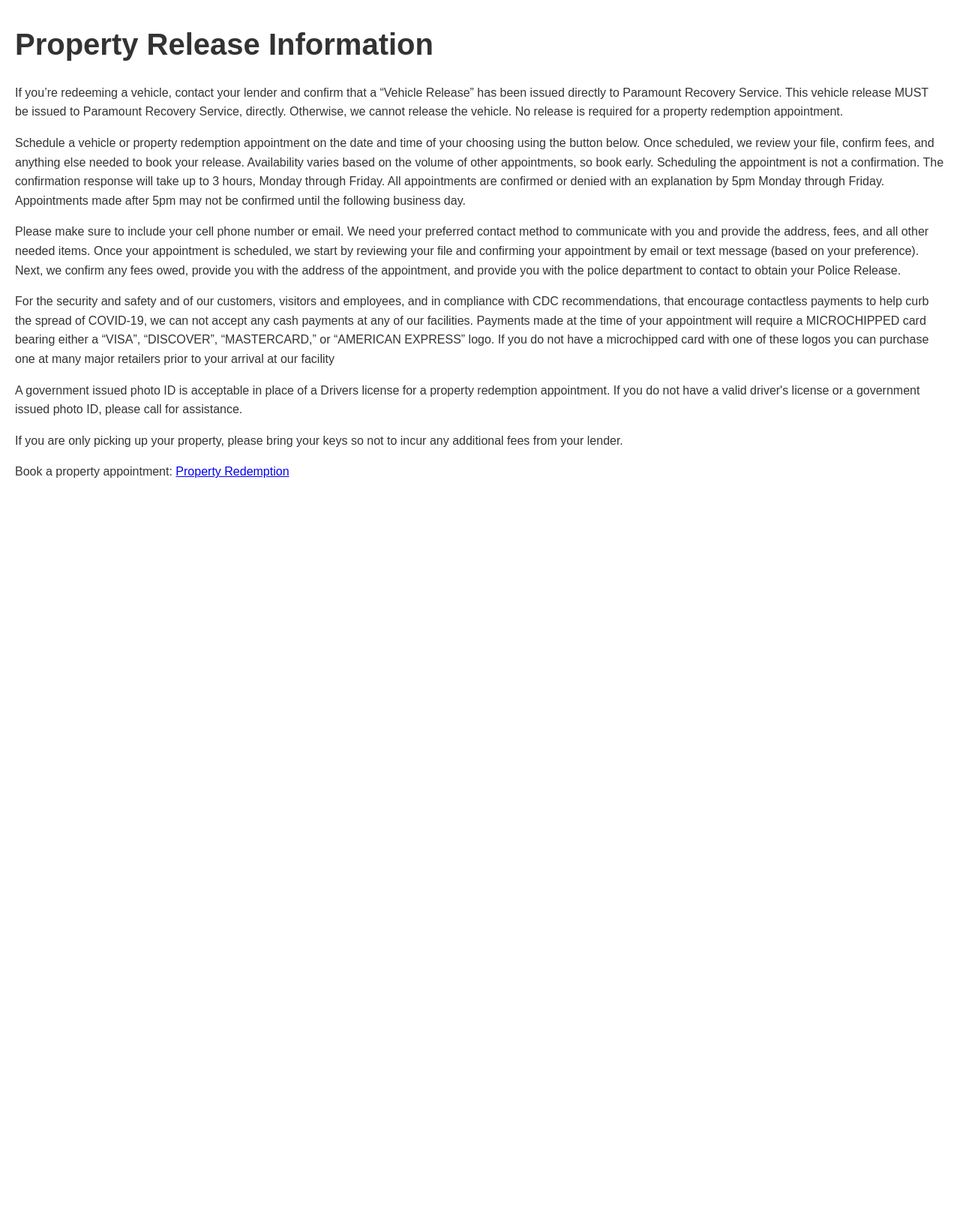
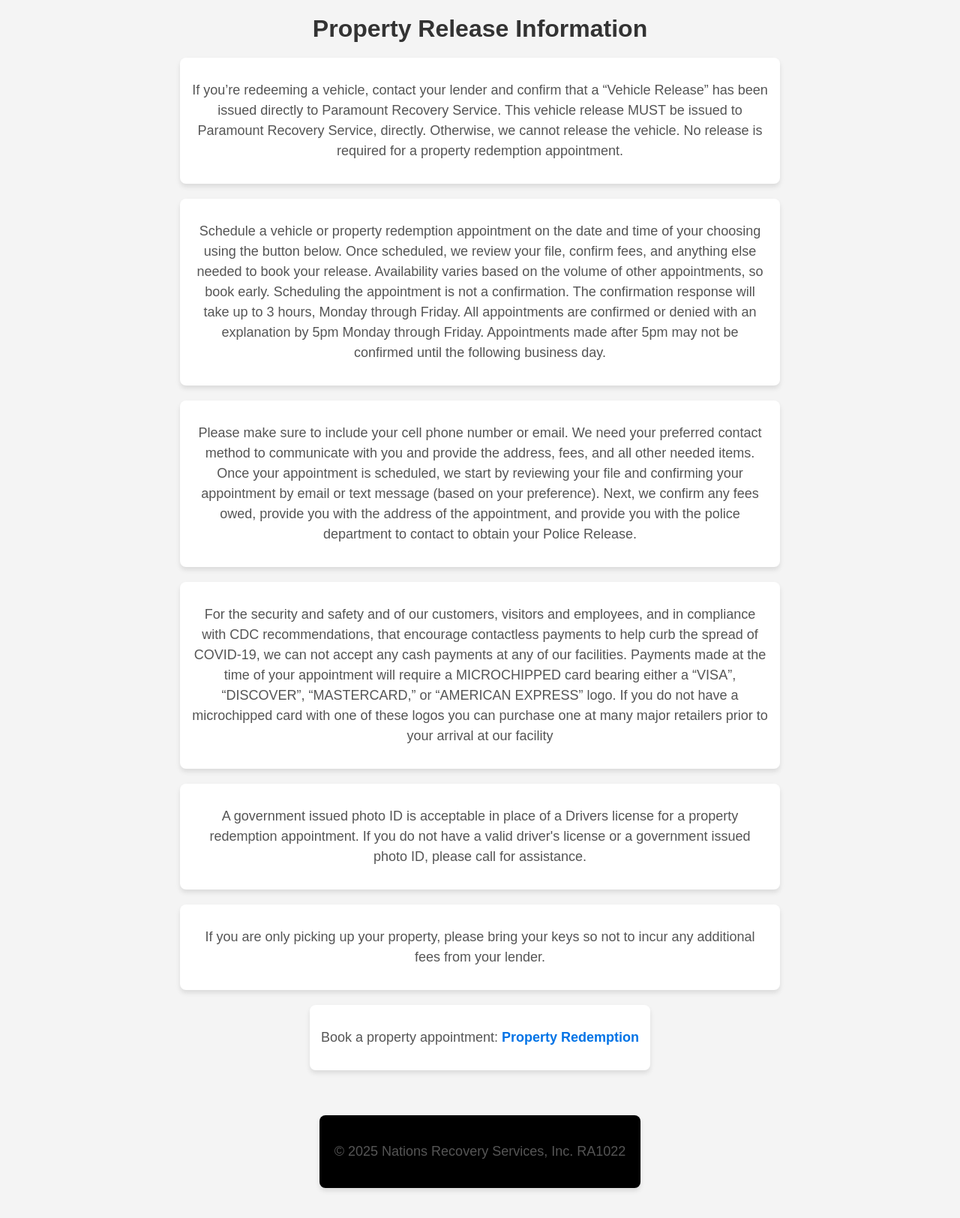
Before and after one commit to duran-andrew/Nations-Web-Project, a Flask app: page /property-information in a window 1280 px wide. Shown: the whole page at 75% size. Before the commit the page ends 637 px from the top, so only its background shows below. Run offline with Flask 3, Linux system fonts and the light colour scheme.

Commit message:
changed layout for prop_info page

```diff
--- a/static/prop_info.css
+++ b/static/prop_info.css
@@ -1,72 +1,85 @@
-body {
-    font-family: 'Montserrat', sans-serif;
-    line-height: 1.6;
-    font-size: 16px;
-    color: #333;
-    margin: 20px;
+/* General Reset */
+* {
+    margin: 0;
+    padding: 0;
+    box-sizing: border-box;
+    font-family: Arial, sans-serif;
 }
 
-h1, h2, h3 {
-    font-weight: 700;
-    margin-bottom: 20px;
+body {
+    background-color: #f4f4f4;
+    color: #333;
+    display: flex;
+    flex-direction: column;
+    justify-content: center;
+    align-items: center;
+    min-height: 100vh;
+    padding: 20px;
 }
 
+/* Heading */
 h1 {
-    font-size: 2.5em;
+    font-size: 32px;
+    margin-bottom: 20px;
+    color: #333;
+    text-align: center;
 }
 
-h2 {
-    font-size: 2em;
+/* Message Paragraphs */
+div p {
+    font-size: 18px;
+    margin: 15px 0;
+    line-height: 1.5;
+    color: #555;
+    text-align: center;
 }
 
-h3 {
-    font-size: 1.5em;
+/* Book Appointment Link */
+a {
+    color: #0073e6;
+    text-decoration: none;
+    font-weight: bold;
 }
 
-p {
-    margin-bottom: 15px;
+a:hover {
+    text-decoration: underline;
 }
 
-label {
-    display: block;
-    margin-bottom: 5px;
-    font-weight: 600;
+/* Container for the sections */
+div {
+    max-width: 800px;
+    margin-bottom: 20px;
+    padding: 15px;
+    background-color: white;
+    border-radius: 8px;
+    box-shadow: 0 4px 6px rgba(0, 0, 0, 0.1);
 }
 
-input[type="text"],
-input[type="email"],
-input[type="tel"],
-textarea {
-    width: calc(100% - 12px);
-    padding: 8px;
-    margin-bottom: 15px;
-    border: 1px solid #ccc;
-    border-radius: 4px;
-    box-sizing: border-box;
+/* Footer Section (Optional, if you need it) */
+footer {
+    text-align: center;
+    padding: 10px 0;
+    font-size: 14px;
+    color: #777;
+    margin-top: 20px;
+    background-color: #f1f1f1;
+    width: 100%;
 }
 
-button[type="submit"] {
-    background-color: #007bff;
+.footer {
+    background-color: #000;
     color: white;
-    padding: 12px 20px;
-    border: none;
-    border-radius: 4px;
-    cursor: pointer;
-    font-weight: 600;
+    text-align: center;
+    padding: 20px;
+    margin-top: 40px;
+    font-size: 14px;
 }
 
-button[type="submit"]:hover {
-    background-color: #0056b3;
+.footer a {
+    color: #0073e6;
+    text-decoration: none;
 }
 
-fieldset {
-    border: 1px solid #ddd;
-    border-radius: 5px;
-    padding: 20px;
-    margin-bottom: 20px;
+.footer a:hover {
+    text-decoration: underline;
 }
-
-legend {
-    font-weight: 600;
-    padding: 0 10px;
-}
--- a/templates/index.html
+++ b/templates/index.html
@@ -16,19 +16,19 @@
             <a href="/property-information">Property Info</a>
             <a href="{{ prop_url }}">Property Redemption</a>
             <a href="{{ vehicle_url }}">Vehicle Redemption</a>
-            <a href="{{ transport_url }}">Transporter Redemption</a>
+            <a href="{{ transport_url }}">Transporter</a>
         </nav>
     </div>
 
     <!-- Hero Section -->
     <div class="hero">
-        <h1>{{ header }}</h1>
+        <h1> (Nations logo will go here)</h1>
     </div>
 
     <!-- Main Content -->
     <div class="container">
         <p>For information about retrieving your property from our yard and how the process works, click
-            <a href="/property-information" target="_blank">here</a>.
+            <a href="/property-information" target="_blank">info</a>.
         </p>
 
         <p>Book a Property appointment:
--- a/templates/property_information.html
+++ b/templates/property_information.html
@@ -8,6 +8,7 @@
 </head>
 <body>
     <h1>{{ header }}</h1>
+
     <div>
         <p>{{ message_1 }}</p>
     </div>
@@ -26,9 +27,14 @@
     <div>
         <p>{{ message_6 }}</p>
     </div>
+
     <div>
         <p>Book a property appointment: <a href="{{ prop_url }}"> Property Redemption </a></p>
     </div>
 
+    <div class="footer">
+        <p>&copy; 2025 Nations Recovery Services, Inc. RA1022</p>
+    </div>
+
 </body>
 </html>
```
Lines whose indentation alone changed are shown as unchanged.
